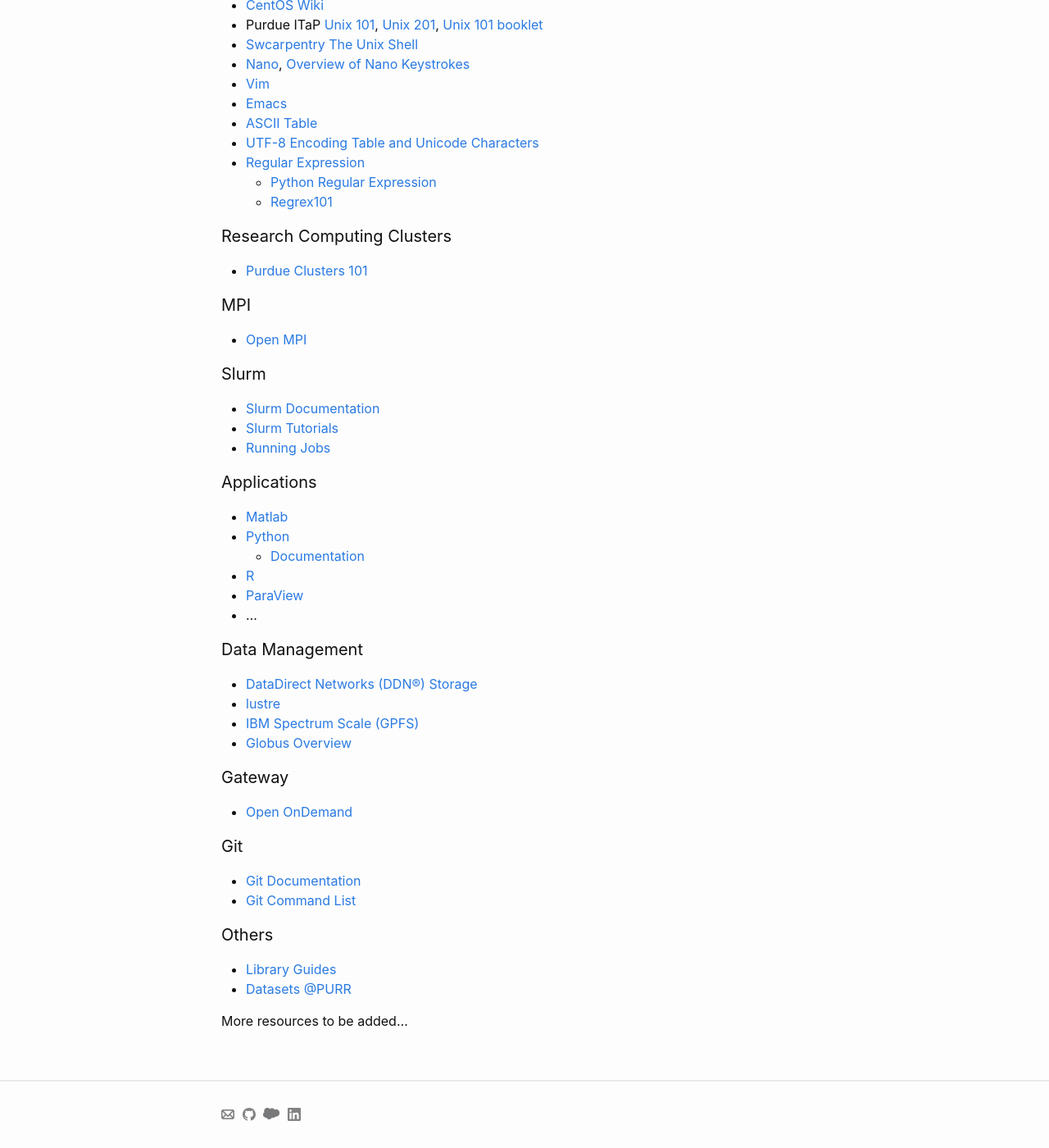
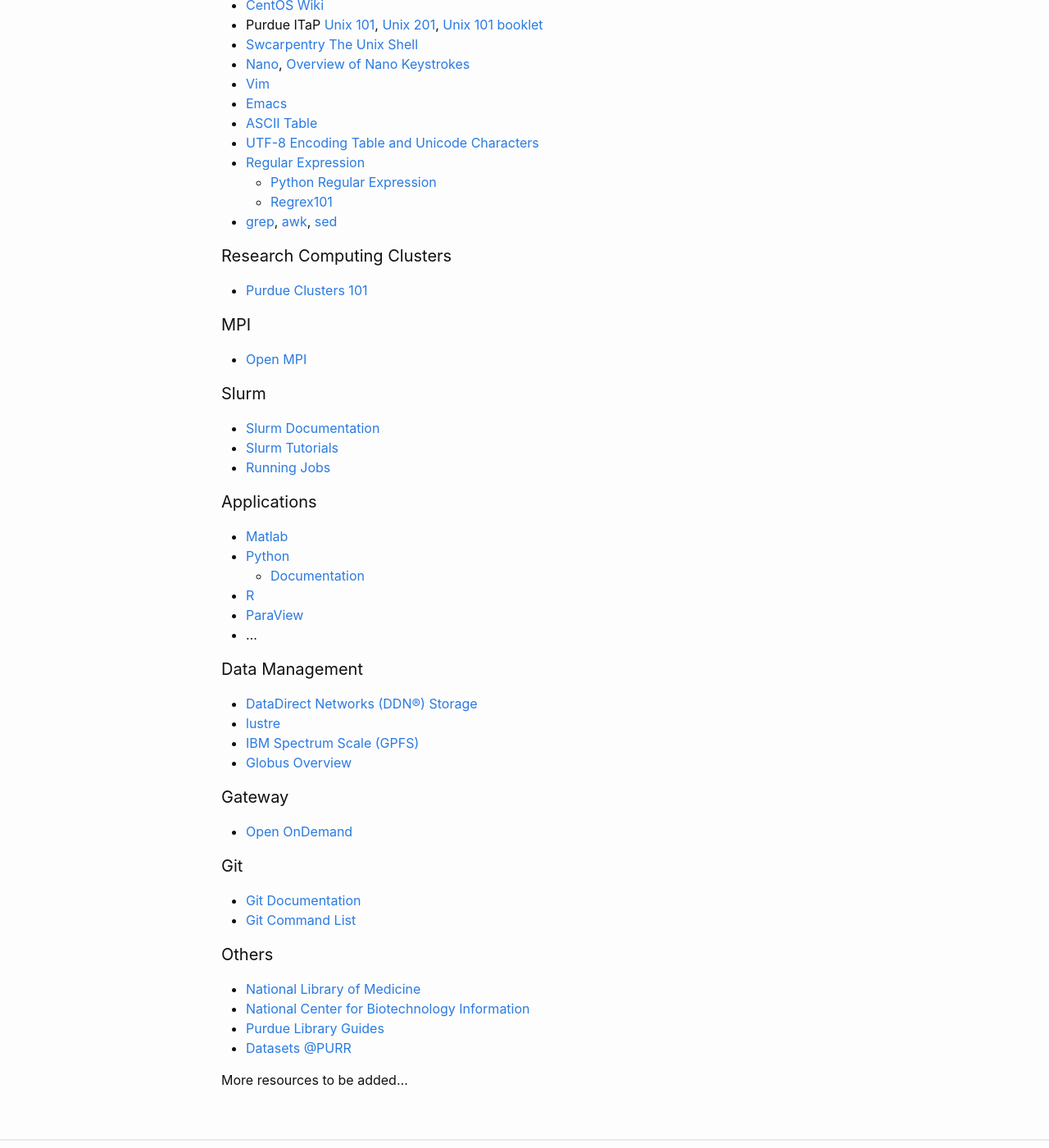
Before and after one commit to Ruyi95/Ruyi95.github.io, a Jekyll site: the page built from HPC.markdown, in a window 1280 px wide and 1400 px high, scrolled down 269 px. Shown: the whole window at 82% size. Built offline with Jekyll 4.4.1, drawn with Linux system fonts in a browser that asks for light colours.

Commit message:
More resources added.

```diff
--- a/HPC.markdown
+++ b/HPC.markdown
@@ -18,6 +18,7 @@ permalink: /HPC/
 - <a href="https://en.wikipedia.org/wiki/Regular_expression" target="_blank">Regular Expression</a>
   - <a href="https://docs.python.org/3/library/re.html" target="_blank">Python Regular Expression</a>
   - <a href="https://regex101.com" target="_blank">Regrex101</a>
+- <a href="https://www.gnu.org/software/grep/manual/grep.html" target="_blank">grep</a>, <a href="https://en.wikipedia.org/wiki/AWK" target="_blank">awk</a>, <a href="https://www.gnu.org/software/sed/manual/sed.html" target="_blank">sed</a>
 
 #### Research Computing Clusters ####
 - <a href="https://www.rcac.purdue.edu/training/clusters101/" target="_blank">Purdue Clusters 101</a>
@@ -56,7 +57,9 @@ permalink: /HPC/
 - <a href="https://education.github.com/git-cheat-sheet-education.pdf" target="_blank">Git Command List</a>
 
 #### Others ####
-- <a href="https://guides.lib.purdue.edu" target="_blank">Library Guides</a>
+- <a href="https://www.nlm.nih.gov" target="_blank">National Library of Medicine</a>
+- <a href="https://www.ncbi.nlm.nih.gov" target="_blank">National Center for Biotechnology Information</a>
+- <a href="https://guides.lib.purdue.edu" target="_blank">Purdue Library Guides</a>
 - <a href="https://purr.purdue.edu/publications/datasets" target="_blank">Datasets @PURR</a>
 
 More resources to be added...
```
